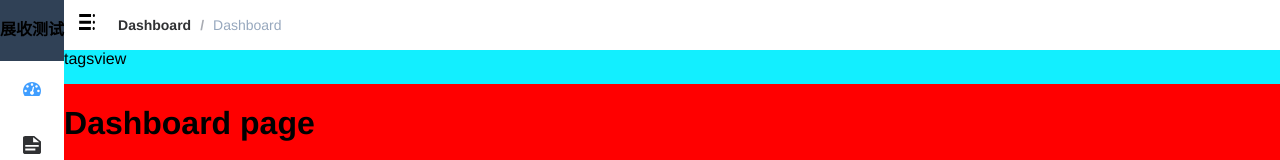
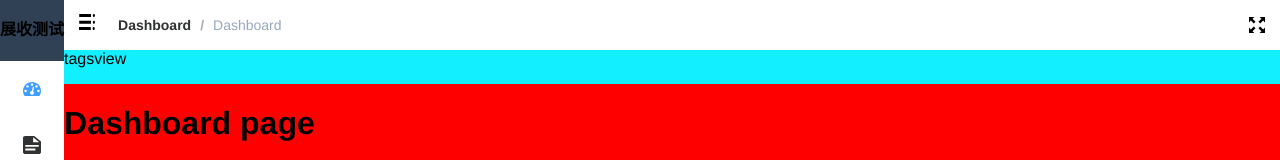
Before and after one commit to badmen007/vue-admin, a Vue app: page /dashboard in a window 1280 px wide. Shown: the top 160 px of the page. Built offline with nearby package versions, Linux system fonts and the light colour scheme.

Commit message:
feat: 导航添加全屏切换按钮

```diff
--- a/package.json
+++ b/package.json
@@ -18,6 +18,7 @@
     "path-to-regexp": "^6.2.1",
     "pinia": "^2.1.6",
     "pinia-plugin-persistedstate": "^3.2.0",
+    "screenfull": "^6.0.2",
     "unplugin-element-plus": "^0.8.0",
     "vue": "^3.3.4",
     "vue-router": "^4.2.4"
--- a/src/components.d.ts
+++ b/src/components.d.ts
@@ -22,6 +22,7 @@
     Navbar: typeof import('./layout/components/Navbar.vue')['default']
     RouterLink: typeof import('vue-router')['RouterLink']
     RouterView: typeof import('vue-router')['RouterView']
+    Screenfull: typeof import('./components/Screenfull/index.vue')['default']
     Sidebar: typeof import('./layout/components/Sidebar/index.vue')['default']
     SidebarItem: typeof import('./layout/components/Sidebar/SidebarItem.vue')['default']
     SidebarItemLink: typeof import('./layout/components/Sidebar/SidebarItemLink.vue')['default']
--- /dev/null
+++ b/src/components/Screenfull/index.vue
@@ -0,0 +1,35 @@
+<template>
+  <svg-icon
+    :icon-class="isFullscreen ? 'exit-fullscreen' : 'fullscreen'"
+    @click="handleClick"
+  />
+</template>
+
+<script lang="ts" setup>
+import screenfull from "screenfull"
+const { proxy } = getCurrentInstance()!
+const isFullscreen = ref(false)
+const handleClick = () => {
+  if (screenfull.isEnabled) {
+    screenfull.toggle()
+    return
+  }
+  return proxy?.$message({
+    message: "you browser can not work",
+    type: "warning"
+  })
+}
+
+const change = () => {
+  // 更新当前全屏状态 根据状态切换对应图标
+  isFullscreen.value = screenfull.isFullscreen
+}
+
+onMounted(() => {
+  if (screenfull.isEnabled) {
+    // 浏览器是否允许全屏模式
+    // 监听全屏切换状态
+    screenfull.on("change", change)
+  }
+})
+</script>
--- a/src/layout/components/Navbar.vue
+++ b/src/layout/components/Navbar.vue
@@ -2,6 +2,9 @@
   <div class="navbar">
     <hambuger @toggleClick="toggleClick" :is-active="sidebar.opened" />
     <breadcrumb></breadcrumb>
+    <div class="right-menu">
+      <screenfull class="right-menu-item hover-effect"></screenfull>
+    </div>
   </div>
 </template>
 
@@ -18,6 +21,13 @@
 
 <style lang="scss" scoped>
 .navbar {
-  height: 50px;
+  display: flex;
+  .right-menu {
+    flex: 1;
+    display: flex;
+    align-items: center;
+    justify-content: flex-end;
+    padding-right: 15px;
+  }
 }
 </style>
```
Also changed, not shown: 1 other file (tests, documents, lock files or other folders).
